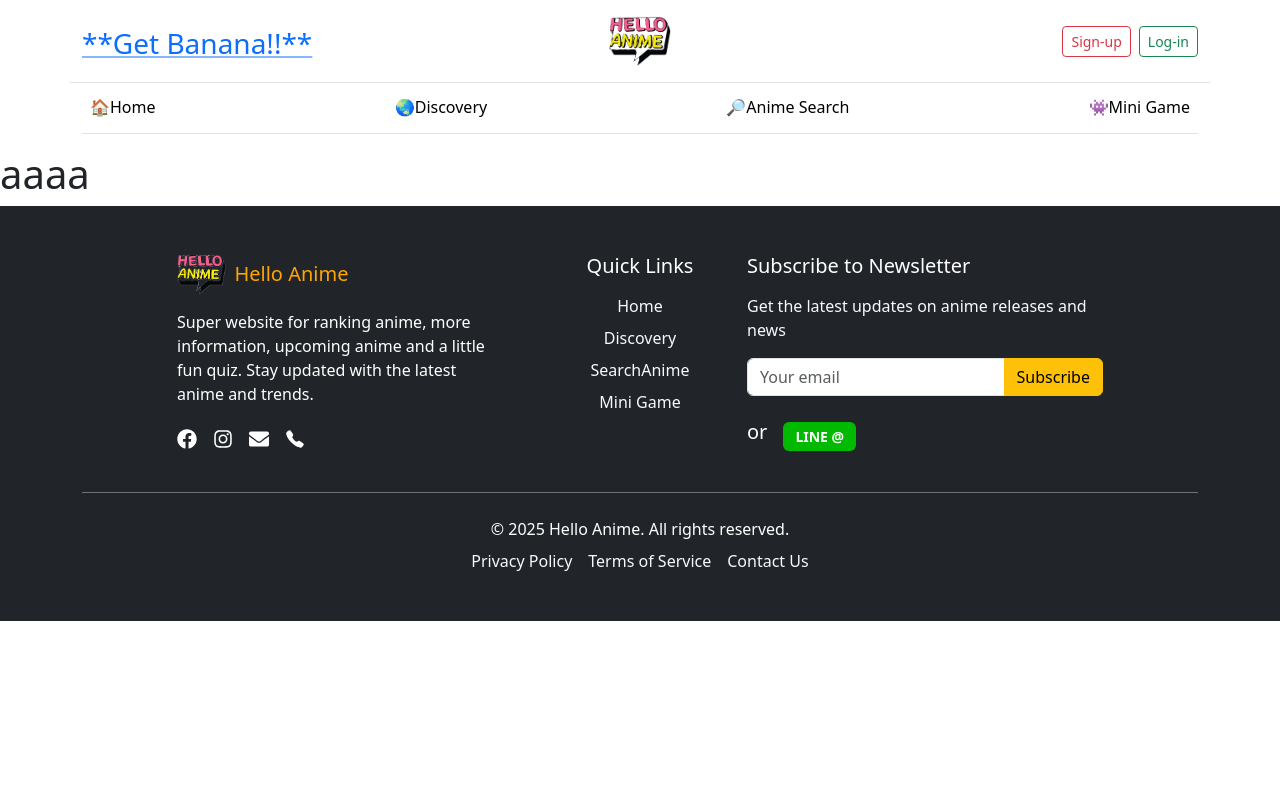
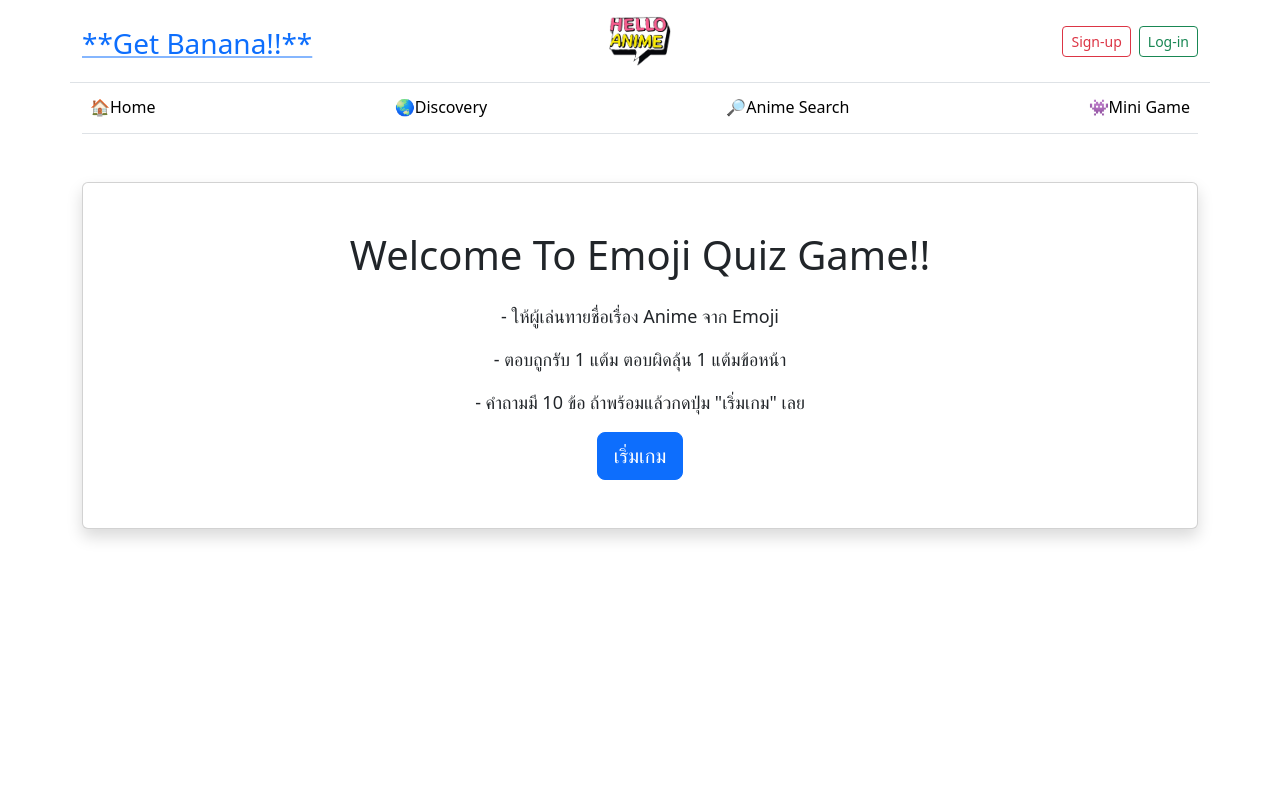
Before and after one commit to nineandmunong/hello-anime, a React (Vite) app: page /game in a window 1280 px wide. Shown: the top 800 px of the page. Built offline with nearby package versions, Linux system fonts and the light colour scheme.

Commit message:
feat: complete emoji quiz game (non styling)

```diff
--- /dev/null
+++ b/src/components/GamePage/EmojiGame.tsx
@@ -0,0 +1,49 @@
+import { EmojiQuestion } from "../../data/emojiGameData"
+
+interface EmojiGameProps {
+  question: EmojiQuestion
+  isAnswered: boolean
+  selectAnswer: string | null
+  onAnswerSelect: (option: string) => void
+}
+
+export default function EmojiGame({
+  question,
+  isAnswered,
+  selectAnswer,
+  onAnswerSelect,
+}: EmojiGameProps) {
+  const getButtonVariant = (option: string): string => {
+    if (!isAnswered) {
+      return "btn-outline-primary"
+    }
+    if (option === question.answer) {
+      return "btn-success"
+    }
+    if (option === selectAnswer) {
+      return "btn-danger"
+    }
+    return "btn-outline-secondary disabled"
+  }
+
+  return (
+    <div>
+      <div className="text-center mb-4" style={{ fontSize: "3rem" }}>
+        {question.question}
+      </div>
+
+      <div className="d-grid gap-2">
+        {question.option.map((option, index) => (
+          <button
+            key={index}
+            className={`btn text-start p-3 ${getButtonVariant(option)}`}
+            onClick={() => onAnswerSelect(option)}
+            disabled={isAnswered}
+          >
+            {option}
+          </button>
+        ))}
+      </div>
+    </div>
+  )
+}
--- /dev/null
+++ b/src/components/GamePage/GameResult.tsx
@@ -0,0 +1,24 @@
+interface GameResultProps {
+  score: number
+  totalQuestions: number
+  onRestart: () => void
+}
+
+export default function GameResult({
+  score,
+  totalQuestions,
+  onRestart,
+}: GameResultProps) {
+  return (
+    <div className="text-center">
+      <h1 className="card-title">จบเกมแล้ว</h1>
+      <p className="fs-3">คะแนนที่ได้ทั้งหมด</p>
+      <p className="display-4 fw-bold">
+        {score} / {totalQuestions}
+      </p>
+      <button className="btn btn-primary mt-3" onClick={onRestart}>
+        เล่นอีกครั้ง
+      </button>
+    </div>
+  )
+}
--- a/src/components/SearchAnimePage/SearchAnimeCard.tsx
+++ b/src/components/SearchAnimePage/SearchAnimeCard.tsx
@@ -8,11 +8,11 @@ interface SearchAnimeCardProps {
 
 export default function SearchAnimeCard({ data }: SearchAnimeCardProps) {
   return (
-    <div className="row">
+    <div className="row ">
       {data.map((animeItem, index) => (
         <div
           key={animeItem.mal_id}
-          className="col-12 col-sm-6 col-lg-4 mb-4"
+          className="col-6 col-lg-4 mb-4 "
           style={{
             animation: `cardIn 0.8s ease-in-out ${index * 0.1}s both`,
           }}
--- a/src/pages/GamePage/GamePage.tsx
+++ b/src/pages/GamePage/GamePage.tsx
@@ -1,23 +1,127 @@
 import { useState } from "react"
+import EmojiGame from "../../components/GamePage/EmojiGame"
+import { emojiGameData } from "../../data/emojiGameData"
+import GameResult from "../../components/GamePage/GameResult"
+
+type GameState = "welcome" | "playing" | "finish"
 
 export default function GamePage() {
-  const [start, setStart] = useState(false)
-  const [question, setQuestion] = useState(0)
-  const [selectedAnswer, setSelectedAnswer] = useState(null)
-  const [showAnswer, setShowAnswer] = useState(false)
+  const [gameState, setGameState] = useState<GameState>("welcome")
+  const [questionIndex, setQuestionIndex] = useState(0)
+  const [selectAnswer, setSelectAnswer] = useState<string | null>(null)
   const [score, setScore] = useState(0)
+  const [isAnswered, setIsAnswered] = useState(false)
 
-  if (!start) {
+  const handleStartGame = () => {
+    setGameState("playing")
+  }
+  const handleRestartGame = () => {
+    setGameState("welcome")
+    setQuestionIndex(0)
+    setScore(0)
+    setSelectAnswer(null)
+    setIsAnswered(false)
+  }
+
+  const handleAnswerSelect = (option: string) => {
+    if (isAnswered) return
+    setIsAnswered(true)
+    setSelectAnswer(option)
+    if (emojiGameData[questionIndex].answer === option) {
+      setScore((prev) => prev + 1)
+    }
+  }
+
+  const handleNextQuestion = () => {
+    if (questionIndex < emojiGameData.length - 1) {
+      setQuestionIndex((prev) => prev + 1)
+      setSelectAnswer(null)
+      setIsAnswered(false)
+    } else {
+      setGameState("finish")
+    }
+  }
+
+  const currentQuestion = emojiGameData[questionIndex]
+
+  const renderContent = () => {
+    if (gameState === "finish") {
+      return (
+        <div className="card-body p-5">
+          <GameResult
+            score={score}
+            totalQuestions={emojiGameData.length}
+            onRestart={handleRestartGame}
+          />
+        </div>
+      )
+    }
+
+    if (gameState === "playing") {
+      return (
+        <div>
+          <div className="card-header">
+            <h2 className="mb-0">
+              คำถามที่ {questionIndex + 1} / {emojiGameData.length}
+            </h2>
+          </div>
+          <div className="card-body">
+            <EmojiGame
+              question={currentQuestion}
+              isAnswered={isAnswered}
+              selectAnswer={selectAnswer}
+              onAnswerSelect={handleAnswerSelect}
+            />
+            {isAnswered && (
+              <div className="mt-4 text-center">
+                {selectAnswer !== currentQuestion.answer ? (
+                  <div className="alert alert-danger">
+                    {currentQuestion.explain && (
+                      <div>
+                        <strong>{currentQuestion.explain}</strong>
+                        <br />
+                      </div>
+                    )}
+                    ตอบผิดนะเฉลยคือ: <strong>{currentQuestion.answer}</strong>
+                  </div>
+                ) : (
+                  <div className="alert alert-success">ถูกต้องนะคร้าบบบ!</div>
+                )}
+                <button className="btn btn-info" onClick={handleNextQuestion}>
+                  {questionIndex < emojiGameData.length - 1
+                    ? "ข้อต่อไป"
+                    : "ดูผลลัพธ์"}
+                </button>
+              </div>
+            )}
+          </div>
+          <div className="card-footer text-muted">Score: {score}</div>
+        </div>
+      )
+    }
+
     return (
-      <div>
-        <h1>aaaa</h1>
+      <div className="card-body text-center p-5">
+        <h1 className="card-title mb-4">Welcome To Emoji Quiz Game!!</h1>
+        <p className="card-text" style={{ fontSize: "18px" }}>
+          - ให้ผู้เล่นทายชื่อเรื่อง Anime จาก Emoji
+        </p>
+        <p className="card-text" style={{ fontSize: "18px" }}>
+          - ตอบถูกรับ 1 แต้ม ตอบผิดลุ้น 1 แต้มข้อหน้า
+        </p>
+        <p className="card-text" style={{ fontSize: "18px" }}>
+          - คำถามมี 10 ข้อ ถ้าพร้อมแล้วกดปุ่ม "เริ่มเกม" เลย
+        </p>
+        <button className="btn btn-primary btn-lg" onClick={handleStartGame}>
+          เริ่มเกม
+        </button>
       </div>
     )
   }
 
   return (
-    <div>
-      <div>Game Page</div>
+    <div className="container my-5" style={{ height: "100vh" }}>
+      <div className="card shadow">{renderContent()}</div>
     </div>
   )
 }
```
